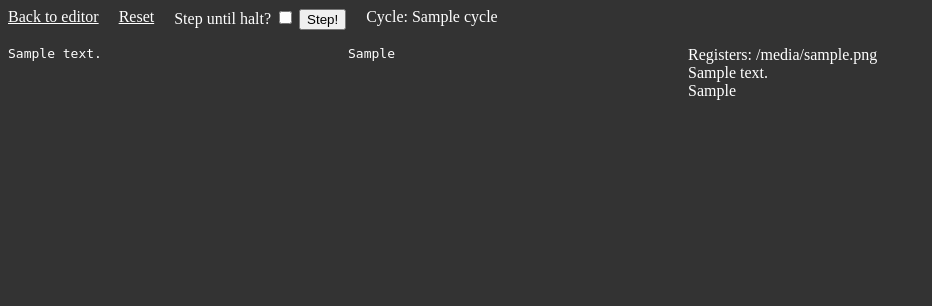
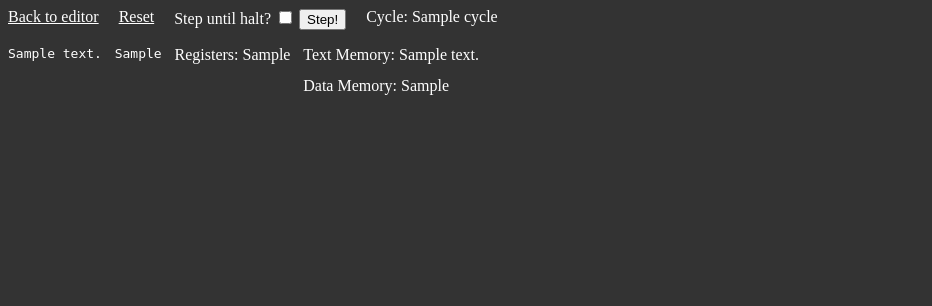
Before and after one commit to jenkinsjamesb/egre426, a Python web app: template templates/run.html in a window 1280 px wide. Shown: the top 306 px of the page, without its empty margins (0-932 px from the left). Run offline with Jinja, Linux system fonts and the light colour scheme; the template is opened without the code that fills it: most values are stand-ins (such as "Sample title", 1, 10 or a date in 2020).

Commit message:
Update app code and static files

```diff
--- a/static/styles.css
+++ b/static/styles.css
@@ -19,6 +19,7 @@ body {
 #container {
         display: flex;
         flex-direction: row;
+        max-width: 100vw;
 }
 
 #program_display {
@@ -29,9 +30,31 @@ body {
 #program_display > * {
         display: flex;
         flex-direction: column;
-        margin-right: 20px;
+        margin-right: 1vw;
         font-family: monospace;
-        min-width: 25vw;
+        min-width: fit-content;
+        max-width: 25vw;
+        text-wrap: nowrap;
+}
+
+#memory_display {
+        display: flex;
+        flex-direction: row;
+        flex-wrap: wrap;
+}
+
+#memory_display > * {
+        margin-right: 1vw;
+        margin-bottom: 1vw;
+}
+
+#large_memory > * {
+        margin-bottom: 1vw;
+}
+
+#memory_display td {
+        font-family: monospace;
+        text-wrap: nowrap;
 }
 
 .highlight{
@@ -40,3 +63,11 @@ body {
         background: #ff0;
         color: #000;
 }
+
+table, th, td {
+        border: 1px solid;
+}
+
+th, td {
+        padding: 5px;
+}
--- a/templates/edit.html
+++ b/templates/edit.html
@@ -8,6 +8,7 @@
                         <textarea name="program_text" rows=48 cols=128>{{ ctx["program_text"] }}</textarea>
                         <input type="submit" value="Assemble!">
                 </form>
+                <div id="assembly_error">{{ ctx["assembly_error"] }}</div>
         </div>
 
 
--- a/templates/run.html
+++ b/templates/run.html
@@ -9,7 +9,7 @@
 
                 <form action="/run" method="post">
                         <label for="continue_run">Step until halt?</label>
-                        <input type="checkbox" name="continue_run" {{ ctx["continue_run"] }}> <!--gotta get this working-->
+                        <input type="checkbox" name="continue_run">
                         <input type="submit" value="Step!">
                 </form>
 
@@ -30,9 +30,11 @@
                 </div>
 
                 <div id="memory_display">
-                        <div id="registers">Registers: {{ ctx["processor"].register_file }}</div>
-                        <div id="text_memory">{{ ctx["processor"].text_memory }}</div>
-                        <div id="data_memory">{{ ctx["processor"].data_memory }}</div>
+                        <div id="registers">Registers: {{ ctx["formatted_registers"] | safe }}</div>
+                        <div id="large_memory">
+                                <div id="text_memory">Text Memory: {{ ctx["formatted_text_memory"] | safe }}</div>
+                                <div id="data_memory">Data Memory: {{ ctx["formatted_data_memory"] | safe }}</div>
+                        </div>
                 </div>
         </div>
 </body>
```
Also changed, not shown: app.py (+30 -5 lines).
